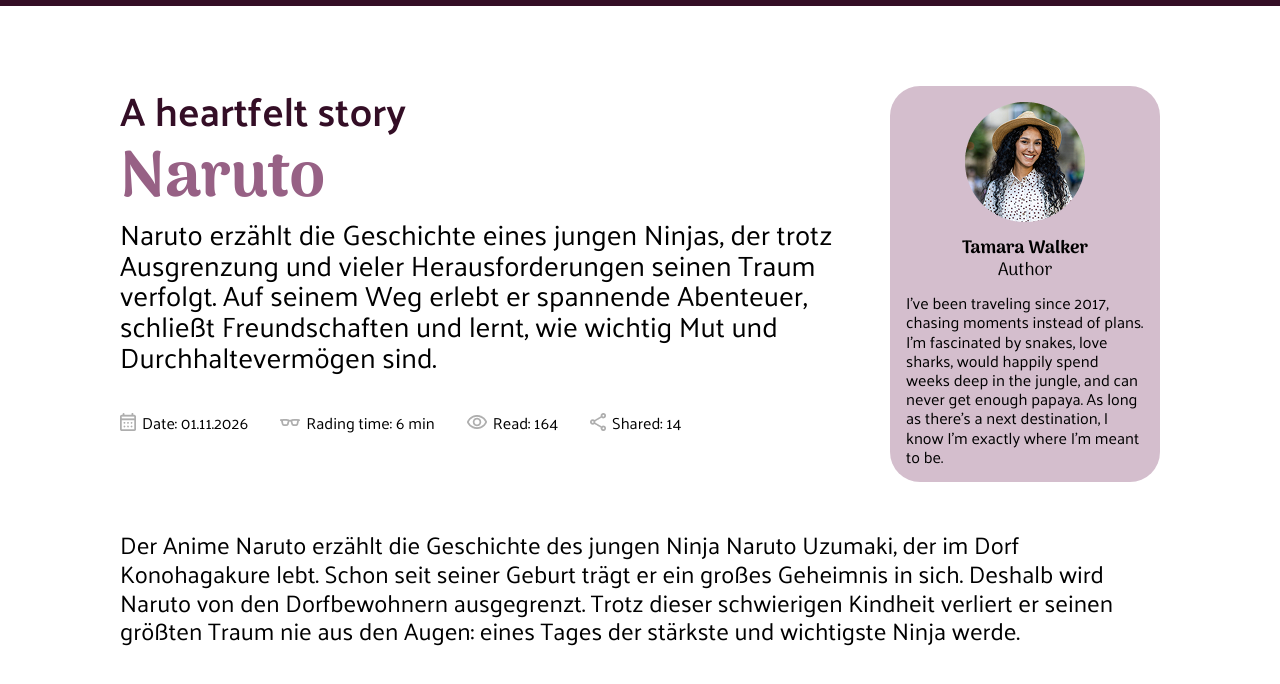
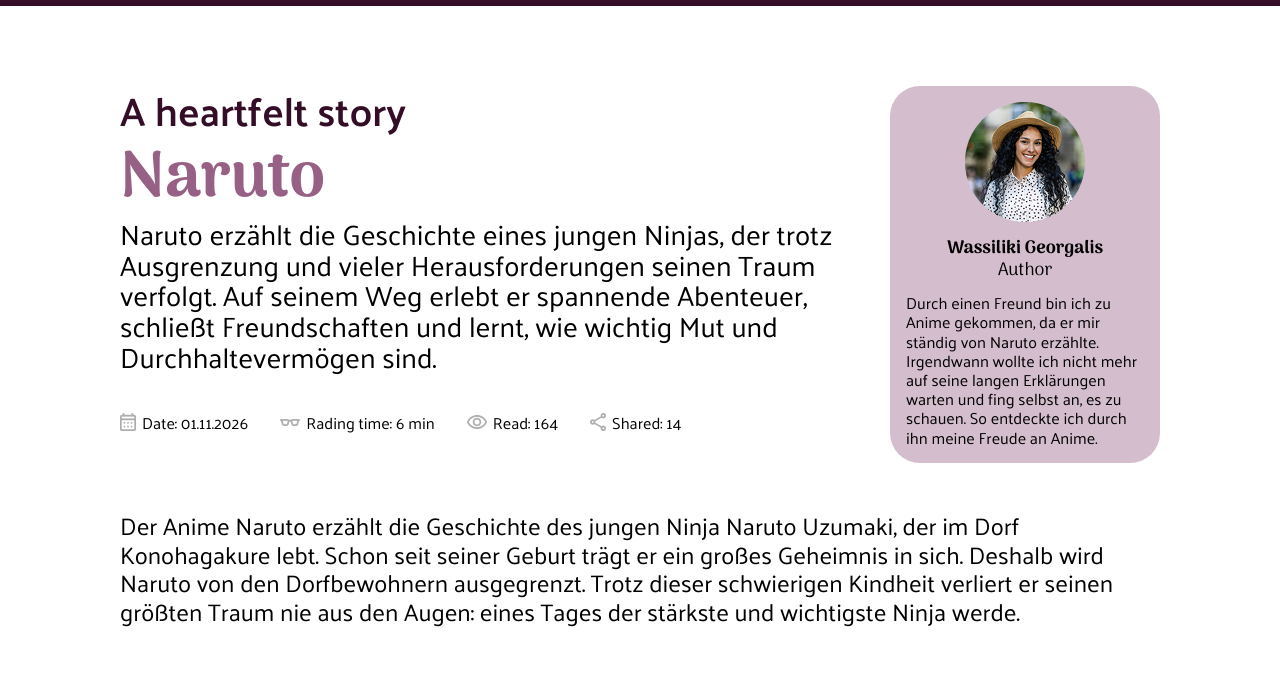
Before and after one commit to FahrettinCaylioglu/AnimeWelt, a plain HTML site: page article2_video.html in a window 1280 px wide. Shown: the part 122-806 px from the top of the page. Drawn offline with Linux system fonts and the light colour scheme.

Commit message:
kleinere anpassungen gemacht

```diff
--- a/article2_video.html
+++ b/article2_video.html
@@ -71,15 +71,12 @@
                         <img src="./assets/images/user-woman.png" alt="Autor Bild">
                         <div class="author-info-text">
                             <div class="author-name">
-                                <p class="a-name">Tamara Walker</p>
+                                <p class="a-name">Wassiliki Georgalis</p>
                                 <p class="a-job">Author</p>
                             </div>
-                            <p>I’ve been traveling since 2017, chasing moments instead of plans.
-                                I’m fascinated by snakes, love sharks, would happily spend weeks deep in the jungle, and
-                                can
-                                never get enough papaya. As long as there’s a next destination, I know I’m exactly where
-                                I’m
-                                meant to be.</p>
+                            <p>Durch einen Freund bin ich zu Anime gekommen, da er mir ständig von Naruto erzählte.
+                                Irgendwann wollte ich nicht mehr auf seine langen Erklärungen warten und fing selbst an,
+                                es zu schauen. So entdeckte ich durch ihn meine Freude an Anime.</p>
                         </div>
                     </div>
                 </div>
--- a/styles/imprint_style.css
+++ b/styles/imprint_style.css
@@ -13,6 +13,7 @@
 }
 
 .main-section-imprint h2 {
+    padding-bottom: 20px;
     font-size: 3rem;
     text-align: center;
     font-family: 'Palanquin-500';
```
Also changed, not shown: carousel.html (+4 -7 lines).
